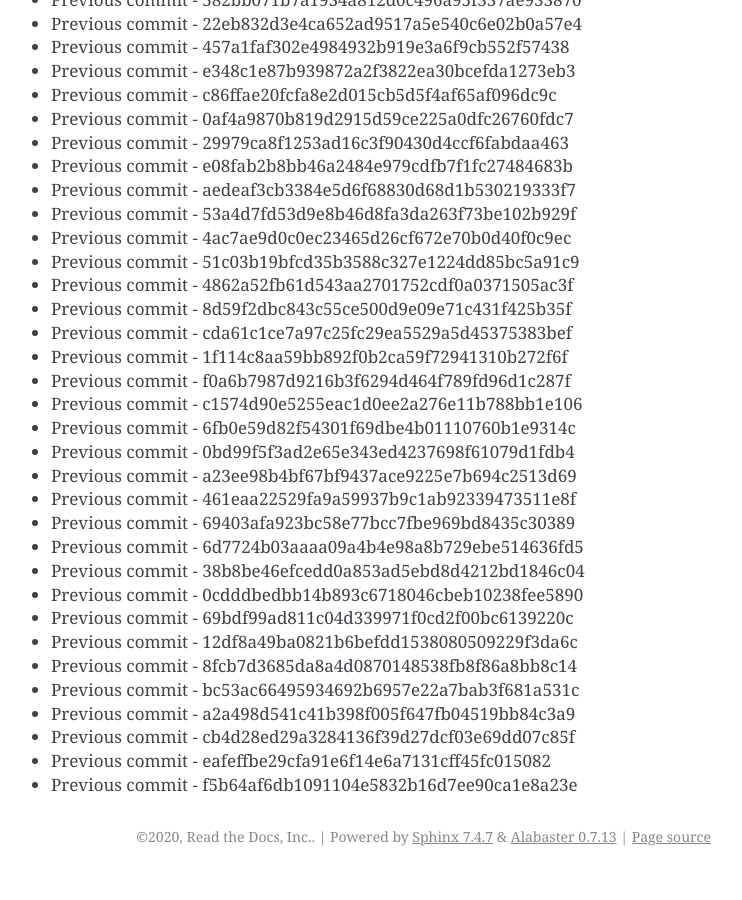
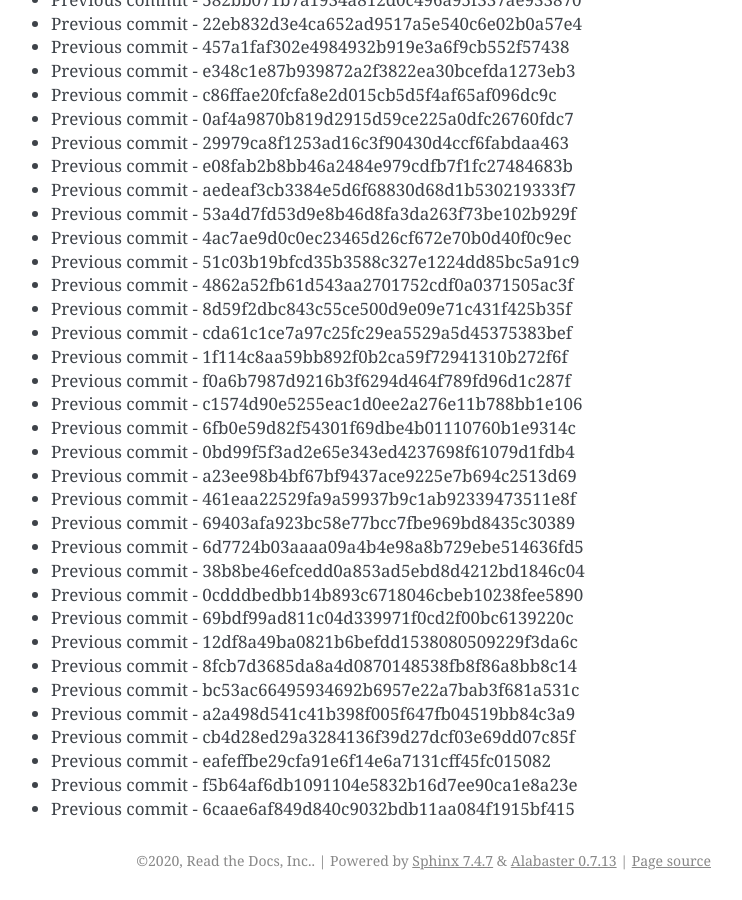
Before and after one commit to readthedocs/rtd-git-stresstest, a Sphinx documentation site: the page built from docs/updates.rst, in a window 1280 px wide and 900 px high, scrolled down 73617 px. Shown: the whole window, without its empty margins (399-1141 px from the left). Built offline with Sphinx 7.4.7, drawn with Linux system fonts in a browser that asks for light colours; before the commit the page ends 74493 px from its top, so only the background shows below that.

Commit message:
Generating commit from previous: 6caae6af849d840c9032bdb11aa084f1915bf415

```diff
--- a/docs/updates.rst
+++ b/docs/updates.rst
@@ -3125,3 +3125,4 @@ It can be tested for any performance characteristics.
 * Previous commit - cb4d28ed29a3284136f39d27dcf03e69dd07c85f
 * Previous commit - eafeffbe29cfa91e6f14e6a7131cff45fc015082
 * Previous commit - f5b64af6db1091104e5832b16d7ee90ca1e8a23e
+* Previous commit - 6caae6af849d840c9032bdb11aa084f1915bf415
```
